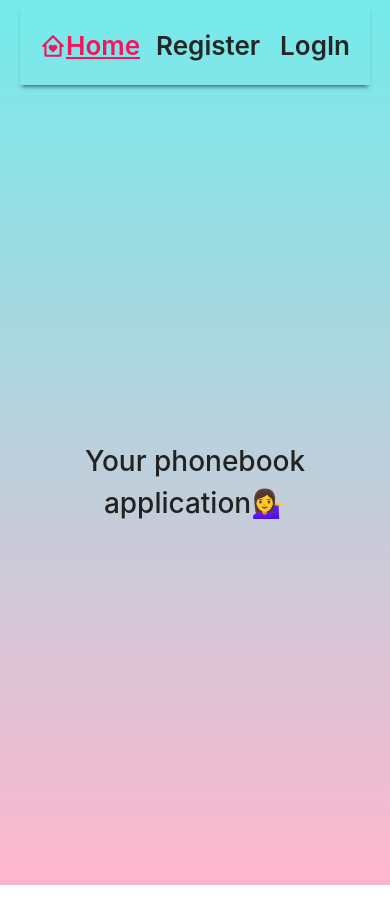
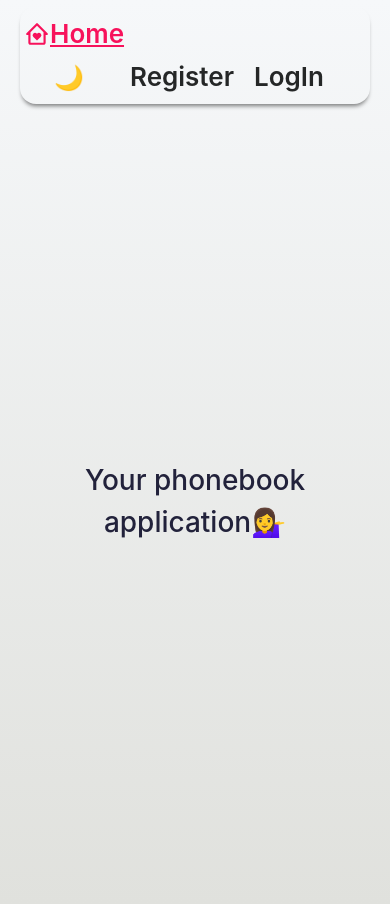
Before and after one commit to olenkachovgun/Phonebook-react, a React (Vite) app: page / in a window 390 px wide. Built offline with nearby package versions, Linux system fonts and the light colour scheme.

Commit message:
add button toggle Theme(light\dark)

```diff
--- a/src/App.css
+++ b/src/App.css
@@ -35,5 +35,5 @@
 .iconTitle {
   width: 30px;
   height: 30px;
-  box-shadow: 0px 0px 10px #20f2f5;
+  box-shadow: 0px 0px 10px #a3c9f9;
 }
--- a/src/components/AppBar/AppBar.jsx
+++ b/src/components/AppBar/AppBar.jsx
@@ -4,14 +4,25 @@ import { selectIsLoggedIn } from "../../redux/auth/selectors";
 import AuthNav from "../AuthNav/AuthNav";
 import UserMenu from "../UserMenu/UserMenu";
 import Navigation from "../Navigation/Navigation";
+import useTheme from "../../hooks/useTheme";
 
 const AppBar = () => {
   const isLoggedIn = useSelector(selectIsLoggedIn);
+  const { theme, toggleTheme } = useTheme();
 
   return (
     <header className={s.header}>
       <Navigation />
-      {isLoggedIn ? <UserMenu /> : <AuthNav />}
+      <div className={s.themeToggleContainer}>
+        <button
+          onClick={toggleTheme}
+          className={s.themeToggleBtn}
+          title="Змінити тему"
+        >
+          {theme === "light" ? "🌙" : "☀️"}
+        </button>
+        {isLoggedIn ? <UserMenu /> : <AuthNav />}
+      </div>
     </header>
   );
 };
--- a/src/components/AppBar/AppBar.module.css
+++ b/src/components/AppBar/AppBar.module.css
@@ -7,4 +7,59 @@
     padding: 20px;
     width: 100%;
     box-shadow: 0 4px 4px -2px rgba(0, 0, 0, 0.5);
+    border-radius: 16px;
 }
+
+.themeToggleContainer {
+    display: flex;
+    align-items: center;
+    gap: 12px;
+}
+
+.themeToggleBtn {
+    background: none;
+    border: none;
+    font-size: 1.4rem;
+    cursor: pointer;
+    transition: none;
+    margin: 0;
+    padding: 0;
+    border-radius: 0;
+    outline: none;
+    box-shadow: none;
+}
+
+.themeToggleBtn:hover,
+.themeToggleBtn:focus,
+.themeToggleBtn:active {
+    background: none;
+    outline: none;
+    transform: none;
+    box-shadow: none;
+}
+
+@media (max-width: 768px) {
+    .header {
+        padding: 12px 8px;
+        gap: 8px;
+    }
+
+    .themeToggleBtn {
+        font-size: 1.5rem;
+        margin-right: 4px;
+    }
+}
+
+@media (max-width: 480px) {
+    .header {
+        flex-direction: column;
+        align-items: stretch;
+        padding: 8px 4px;
+        gap: 4px;
+    }
+
+    .themeToggleBtn {
+        align-self: flex-end;
+        margin-bottom: 4px;
+    }
+}
--- a/src/components/ContactForm/ContactForm.module.css
+++ b/src/components/ContactForm/ContactForm.module.css
@@ -3,11 +3,11 @@
     max-width: 400px;
     margin: 0 auto;
     margin-top: 16px;
-    border: 1px solid #d5d3d3;
+    border: 1px solid #a3c9f9;
     border-radius: 8px;
     padding: 16px 26px;
-    background-color: rgb(191, 237, 237, 0.5);
-    box-shadow: 1px -1px 3px #d5d3d3;
+    background-color: #f6f8fa;
+    box-shadow: 0 2px 8px rgba(60, 60, 100, 0.07);
 }
 
 form {
@@ -51,15 +51,15 @@ input:-internal-autofill-selected {
     width: 150px;
     margin: 0 auto;
     border-radius: 8px;
-    border: 1px solid #20f2f5;
+    border: 1px solid #a3c9f9;
     padding: 6px 12px;
     font-weight: 500;
     font-family: inherit;
     background-color: transparent;
     cursor: pointer;
     transition: background-color 0.25s;
-    box-shadow: 1px 1px 3px #20f2f5;
-    color: #0cd6d9;
+    box-shadow: 1px 1px 3px #a3c9f9;
+    color: #3a86ff;
     text-align: center;
     margin-top: 12px;
     background: white;
@@ -67,8 +67,8 @@ input:-internal-autofill-selected {
 }
 
 .btnAddContact:hover {
-    border-color: #20f2f5;
-    background-color: #0cd6d9;
+    border-color: #a3c9f9;
+    background-color: #a3c9f9;
     color: aliceblue;
     transform: scale(1.05);
 
--- a/src/components/SearchBox/SearchBox.module.css
+++ b/src/components/SearchBox/SearchBox.module.css
@@ -7,13 +7,11 @@
     flex-direction: column;
     gap: 6px;
     padding: 16px;
-    border: 1px solid #d5d3d3;
+    border: 1px solid #a3c9f9;
     border-radius: 8px;
-    box-shadow: 1px -1px 3px #d5d3d3;
+    box-shadow: 0 2px 8px rgba(60, 60, 100, 0.07);
     margin-bottom: 6px;
-    background-color: rgb(191, 237, 237, 0.5);
-
-
+    background-color: #f6f8fa;
 }
 
 .iconSearch {
--- /dev/null
+++ b/src/hooks/useTheme.js
@@ -0,0 +1,23 @@
+import { useEffect, useState } from "react";
+
+const THEME_KEY = "theme";
+
+export default function useTheme() {
+  const [theme, setTheme] = useState(() => {
+    if (typeof window !== "undefined") {
+      return localStorage.getItem(THEME_KEY) || "light";
+    }
+    return "light";
+  });
+
+  useEffect(() => {
+    document.body.classList.toggle("dark-theme", theme === "dark");
+    localStorage.setItem(THEME_KEY, theme);
+  }, [theme]);
+
+  const toggleTheme = () => {
+    setTheme((prev) => (prev === "light" ? "dark" : "light"));
+  };
+
+  return { theme, toggleTheme };
+}
--- a/src/index.css
+++ b/src/index.css
@@ -11,17 +11,72 @@
 body {
   max-width: 1280px;
   text-align: center;
-  background: linear-gradient(180deg, #74ebeb 0%, #ffb6cd 100%);
+  background: linear-gradient(180deg, #f6f8fa 0%, #e0e1dd 100%);
 }
 
 #root {
-  color: rgb(34, 34, 34);
+  color: #22223b;
   margin: 0;
   display: flex;
-
   justify-content: center;
   min-width: 320px;
   min-height: 100vh;
+}
+
+a {
+  color: #3a86ff;
+}
+
+a:hover {
+  color: #4361ee;
+}
+
+h1,
+h2,
+h3,
+h4,
+h5,
+h6 {
+  text-shadow: 1px 1px 3px #e0e1dd;
+}
+
+.card,
+.header,
+.btn,
+.containerForm,
+.searchBox,
+.item,
+.listItem {
+  background: #fff;
+  border: 1px solid #e0e1dd;
+  box-shadow: 0 2px 8px rgba(60, 60, 100, 0.07);
+}
+
+
+body.dark-theme {
+  background: linear-gradient(180deg, #232526 0%, #414345 100%);
+}
+
+body.dark-theme,
+body.dark-theme #root {
+  color: #f1f1f1;
+}
+
+body.dark-theme h1,
+body.dark-theme h2,
+body.dark-theme h3,
+body.dark-theme h4,
+body.dark-theme h5,
+body.dark-theme h6 {
+  text-shadow: 1px 1px 3px #232526;
+}
+
+body.dark-theme a {
+  color: #f1c40f;
+}
+
+body.dark-theme a:hover {
+  color: #f7125b;
 }
 
 ul {
@@ -40,10 +95,5 @@ p {
 }
 
 h1 {
-  text-shadow: 1px 1px 3px #20f2f5;
-
+  text-shadow: 1px 1px 3px #a3c9f9;
 }
-
-a:hover {
-  color: #f7125b
-}
```
